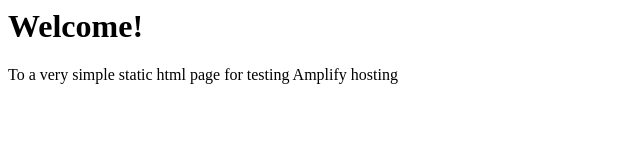
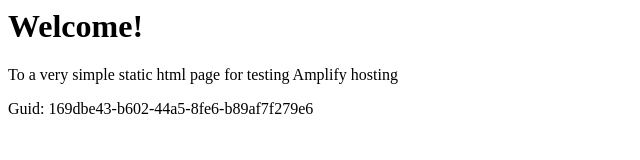
Before and after one commit to aws-aemilia-sfo/Github-PR-Commit-Integration-Test-DoNotTouch-v0-prod-us-west-1, a website: page src/index.html in a window 1280 px wide. Shown: the whole page, without its empty margins (0-640 px from the left). Drawn offline with Linux system fonts and the light colour scheme.

Commit message:
commit from integ tests

```diff
--- a/src/index.html
+++ b/src/index.html
@@ -1,3 +1,5 @@
+
+
 <html lang="en">
 
 <head>
@@ -10,6 +12,6 @@
 <body>
     <h1>Welcome!</h1>
     <p>To a very simple static html page for testing Amplify hosting</p>
-</body>
+    <p>Guid: 169dbe43-b602-44a5-8fe6-b89af7f279e6</p></body>
 
 </html>
```
